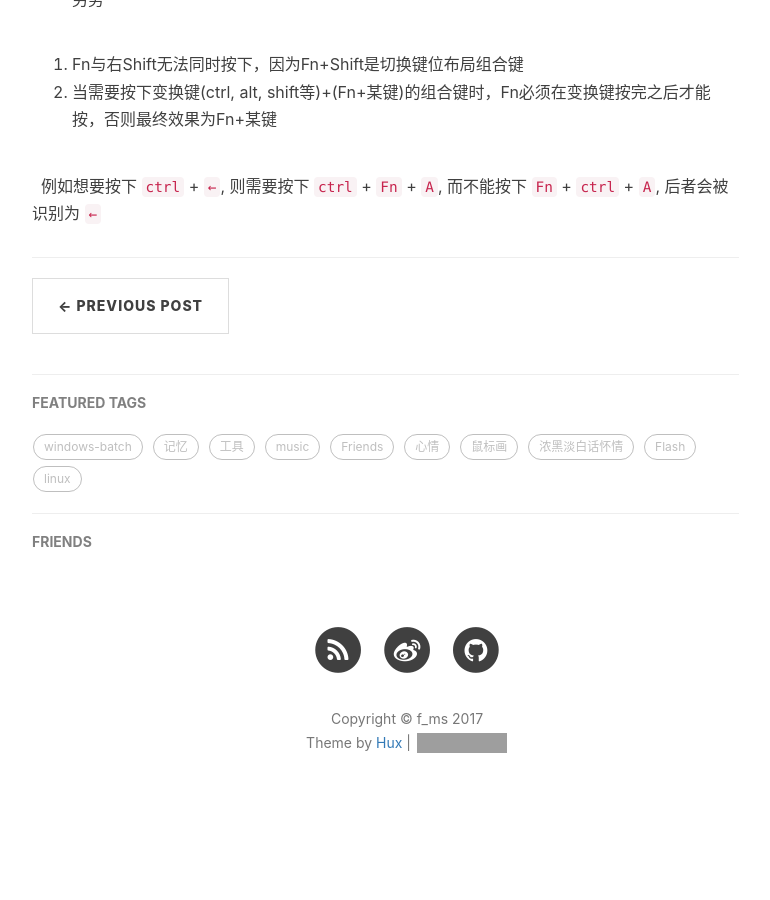
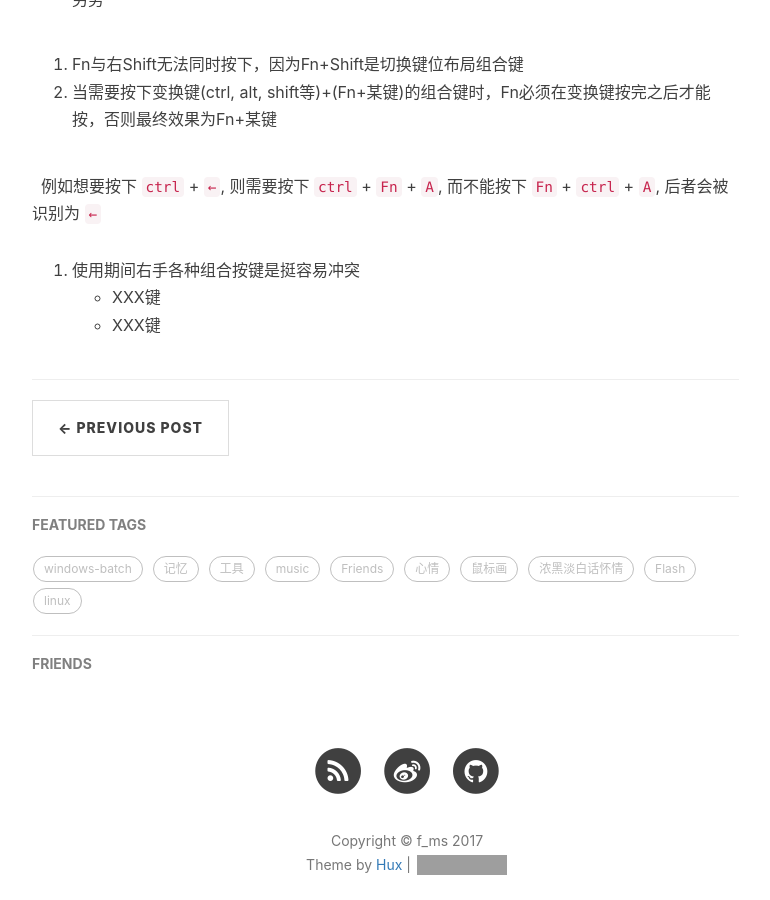
Before and after one commit to imfms/imfms.github.io, a Jekyll site: the page built from _posts/2017-06-08-my-first-mechanical-keyboard.markdown, in a window 1280 px wide and 900 px high, scrolled down 1365 px. Shown: the whole window, without its empty margins (233-1003 px from the left). Built offline with Jekyll 4.4.1, drawn with Linux system fonts in a browser that asks for light colours; nearby versions of some CDN libraries; our own code applies the rules of GitHub Pages for plain Markdown files; comment, search, counter and statistics services are not loaded; before the commit the page ends 2212 px from its top, so only the background shows below that; grey boxes are pictures that could not be loaded.

Commit message:
Create 2017-06-08-my-first-mechanical-keyboard.markdown

```diff
--- a/_posts/2017-06-08-my-first-mechanical-keyboard.markdown
+++ b/_posts/2017-06-08-my-first-mechanical-keyboard.markdown
@@ -35,3 +35,6 @@
 2. 当需要按下变换键(ctrl, alt, shift等)+(Fn+某键)的组合键时，Fn必须在变换键按完之后才能按，否则最终效果为Fn+某键
 
   	例如想要按下 `ctrl` + `←`, 则需要按下 `ctrl` + `Fn` + `A`, 而不能按下 `Fn` + `ctrl` + `A`, 后者会被识别为 `←`
+3. 使用期间右手各种组合按键是挺容易冲突
+	- XXX键
+	- XXX键
```
